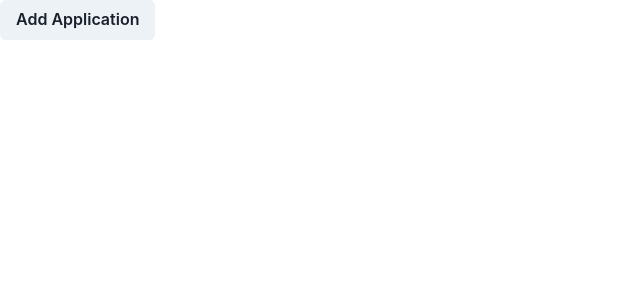
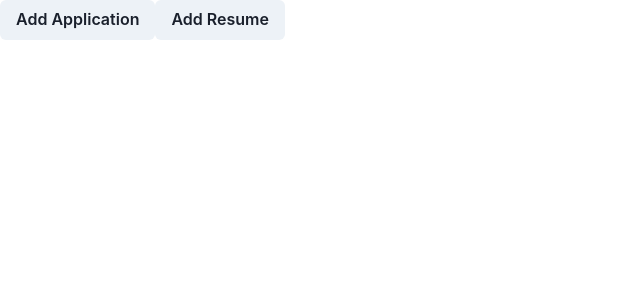
Before and after one commit to res-cipe/res-cipe, a React app: page / in a window 1280 px wide. Shown: the top 300 px of the page, without its empty margins (0-640 px from the left). Built offline with nearby package versions, Linux system fonts and the light colour scheme.

Commit message:
moved dropzone stylesheet to index file

```diff
--- a/src/App.js
+++ b/src/App.js
@@ -1,13 +1,17 @@
 import React from 'react';
+import { Button, useDisclosure } from '@chakra-ui/react';
 import AddApplication from './components/AddApplication';
 import AddResume from './components/AddResume';
-import 'react-dropzone-uploader/dist/styles.css';
 
 const App = () => {
+  // hook to control opening/closing modal
+  const { isOpen, onOpen, onClose } = useDisclosure();
+
   return (
     <div>
       <AddApplication />
-      <AddResume />
+      <Button onClick={onOpen}>Add Resume</Button>
+      <AddResume isOpen={isOpen} onClose={onClose} />
     </div>
   );
 };
--- a/src/index.js
+++ b/src/index.js
@@ -2,6 +2,7 @@ import React from 'react';
 import ReactDOM from 'react-dom';
 import { ChakraProvider } from '@chakra-ui/react';
 import App from './App';
+import 'react-dropzone-uploader/dist/styles.css';
 
 ReactDOM.render(
   <ChakraProvider>
```
